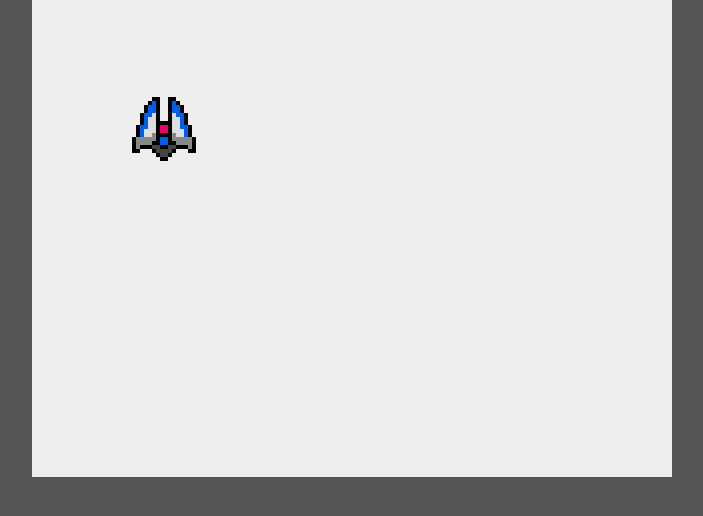
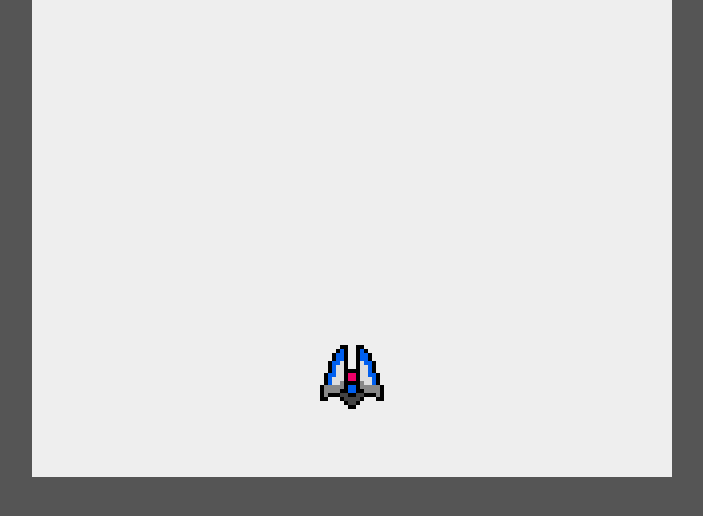
Before and after one commit to HirokiOka/canvas_study, a plain HTML site: page canvas2D/shooting/index.html in a window 1280 px wide. Shown: the part 40-556 px from the top of the page, without its empty margins (288-991 px from the left). Drawn offline with Linux system fonts and the light colour scheme.

Commit message:
implement player

```diff
--- a/canvas2D/shooting/index.html
+++ b/canvas2D/shooting/index.html
@@ -4,6 +4,7 @@
         <meta charset="UTF-8">
         <link rel="stylesheet" href="./css/style.css">
         <script src="./script/canvas2d.js"></script>
+        <script src="./script/character.js"></script>
         <script src="./script/script.js"></script>
     </head>
     <body>
--- /dev/null
+++ b/canvas2D/shooting/script/character.js
@@ -0,0 +1,95 @@
+class Position {
+
+    constructor(x, y) {
+        this.x = x;
+        this.y = y;
+    }
+
+    set(x, y) {
+        if (x != null) { this.x = x; }
+        if (y != null) { this.y = y; }
+    }
+
+}
+
+class Character {
+
+    constructor(ctx, x, y, w, h, life, image) {
+        this.ctx = ctx;
+        this.position = new Position(x, y);
+        this.width = w;
+        this.height = h;
+        this.life = life;
+        this.image = image;
+    }
+
+    draw() {
+        let offsetX = this.width / 2;
+        let offsetY = this.height / 2;
+        this.ctx.drawImage(
+            this.image,
+            this.position.x - offsetX,
+            this.position.y - offsetY,
+            this.width,
+            this.height
+        );
+    }
+}
+
+class Viper extends Character {
+
+    constructor(ctx, x, y, w, h, image) {
+        super(ctx, x, y, w, h, 0, image);
+        this.speed = 3;
+        this.isComing = false;
+        this.comingStart = null;
+        this.comingEndPosition = null;
+    }
+
+    setComing(startX, startY, endX, endY) {
+        this.isComing = true;
+        this.comingStart = Date.now();
+        this.position.set(startX, startY);
+        this.comingStartPosition = new Position(startX, startY);
+        this.comingEndPosition = new Position(endX, endY);
+    }
+
+    update() {
+        let justTime = Date.now();
+
+        if (this.isComing === true) {
+            let comingTime = (justTime - this.comingStart) / 1000;
+            let y = this.comingStartPosition.y - comingTime * 50;
+            if (y <= this.comingEndPosition.y) {
+                this.isComing = false;
+                y = this.comingEndPosition.y;
+            }
+            this.position.set(this.position.x, y);
+            if (justTime % 100 < 50) {
+                this.ctx.globalAlpha = 0.5;
+            }
+        } else {
+            if (window.isKeyDown.key_ArrowLeft === true) {
+                this.position.x -= this.speed;
+            }
+            if (window.isKeyDown.key_ArrowRight === true) {
+                this.position.x += this.speed;
+            }
+            if (window.isKeyDown.key_ArrowUp === true) {
+                this.position.y -= this.speed;
+            }
+            if (window.isKeyDown.key_ArrowDown === true) {
+                this.position.y += this.speed;
+            }
+            let canvasWidth = this.ctx.canvas.width;
+            let canvasHeight = this.ctx.canvas.height;
+            let tx = Math.min(Math.max(this.position.x, 0), canvasWidth);
+            let ty = Math.min(Math.max(this.position.y, 0), canvasHeight);
+            this.position.set(tx, ty);
+        }
+
+        this.draw();
+        this.ctx.globalAlpha = 1.0;
+    }
+
+}
--- a/canvas2D/shooting/script/script.js
+++ b/canvas2D/shooting/script/script.js
@@ -1,4 +1,6 @@
 (() => {
+    window.isKeyDown = {};
+
     const CANVAS_WIDTH = 640;
     const CANVAS_HEIGHT = 480;
 
@@ -6,6 +8,8 @@
     let canvas = null;
     let ctx = null;
     let image = null;
+    let startTime = null;
+    let viper = null;
 
     window.addEventListener('load', () => {
         util = new Canvas2DUtility(document.body.querySelector('#main_canvas'));
@@ -15,6 +19,8 @@
         util.imageLoader('./image/viper.png', (loadImage) => {
             image = loadImage;
             initialize();
+            eventSetting();
+            startTime = Date.now();
             render();
         });
     }, false);
@@ -22,11 +28,35 @@
     function initialize() {
         canvas.width = CANVAS_WIDTH;
         canvas.height = CANVAS_HEIGHT;
+
+        viper = new Viper(ctx, 0, 0, 64, 64, image);
+        viper.setComing(
+            CANVAS_WIDTH / 2,
+            CANVAS_HEIGHT + 50,
+            CANVAS_WIDTH / 2,
+            CANVAS_HEIGHT - 100
+        );
+    }
+
+    function eventSetting() {
+
+        window.addEventListener('keydown', (event) => {
+            isKeyDown[`key_${event.key}`] = true;
+        }, false);
+
+        window.addEventListener('keyup', (event) => {
+            isKeyDown[`key_${event.key}`] = false;
+        }, false);
     }
 
     function render() {
+
+        ctx.globalAlpha = 1.0;
         util.drawRect(0, 0, canvas.width, canvas.height, '#eeeeee');
-        ctx.drawImage(image, 100, 100);
+        let nowTime = (Date.now() - startTime) / 1000;
+
+        viper.update();
+        requestAnimationFrame(render);
     }
 
     function generateRandomInt(range) {
```
